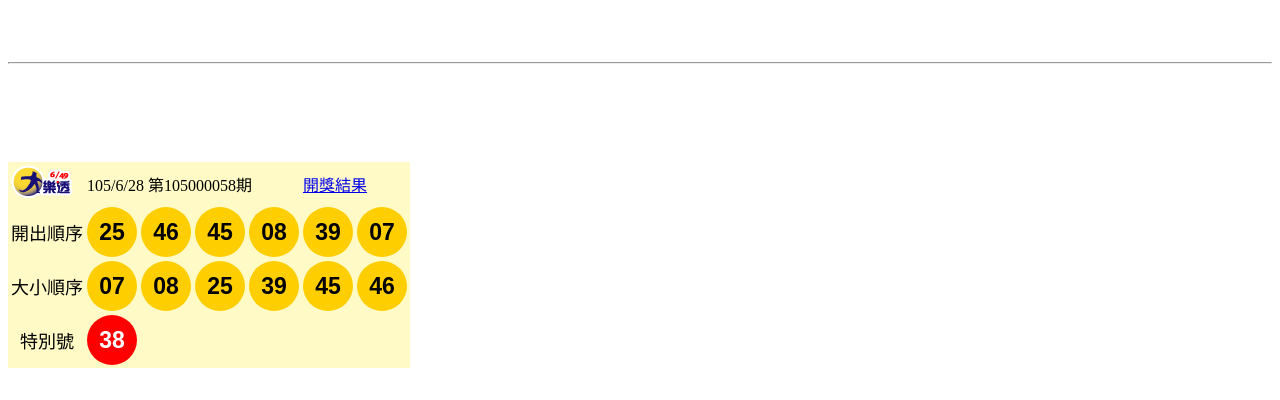
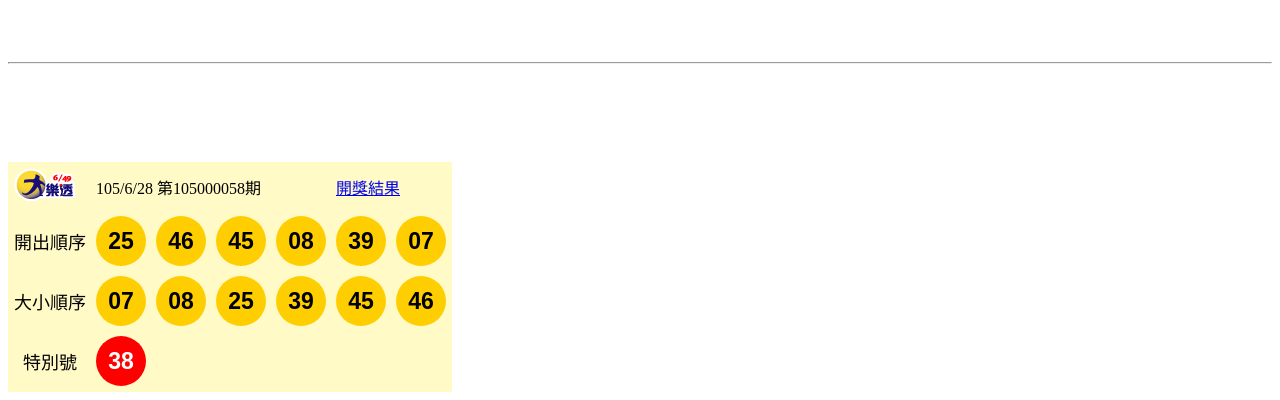
Before and after one commit to CJLIN0507/NTU-WEB-HOMEWORK2, a plain HTML site: page index.html in a window 1280 px wide. Shown: the part 1018-1418 px from the top of the page. Before the commit the page ends 1394 px from the top, so only its background shows below. Drawn offline with Linux system fonts and the light colour scheme.

Commit message:
no message

```diff
--- a/main.css
+++ b/main.css
@@ -1,3 +1,5 @@
+td{padding:4px;}
+
 .title{text-align:center;
        font-size:18px;}
 
```
